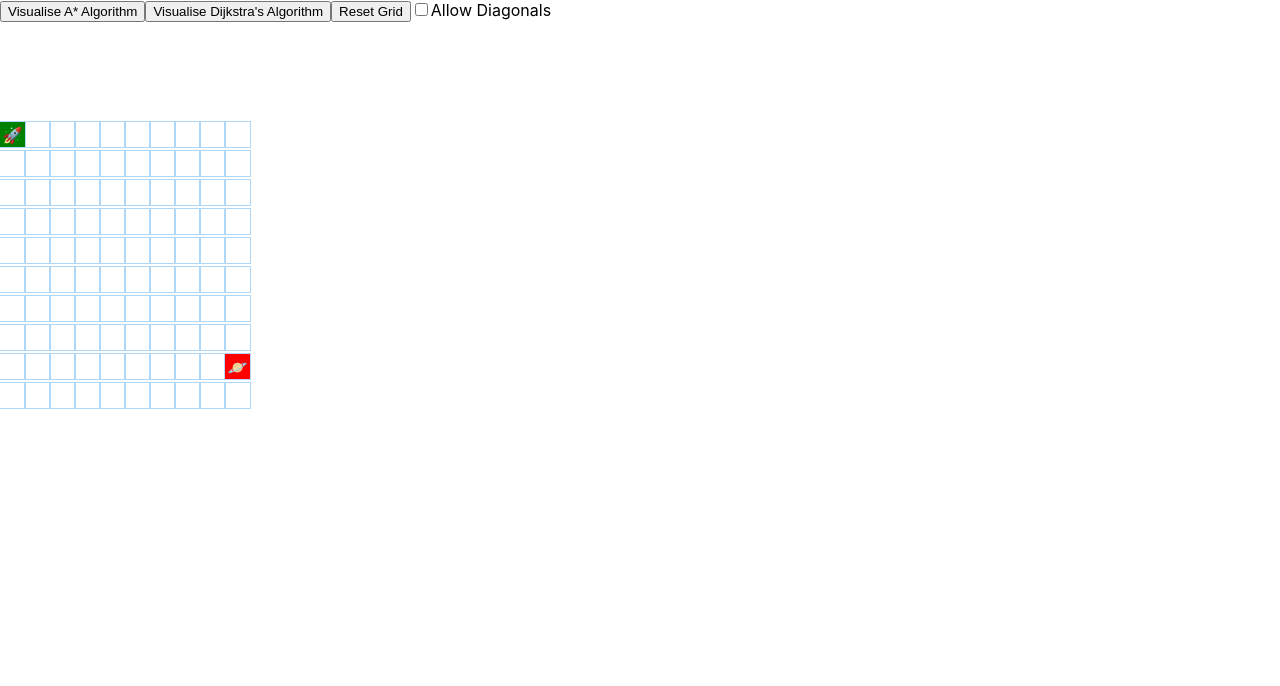
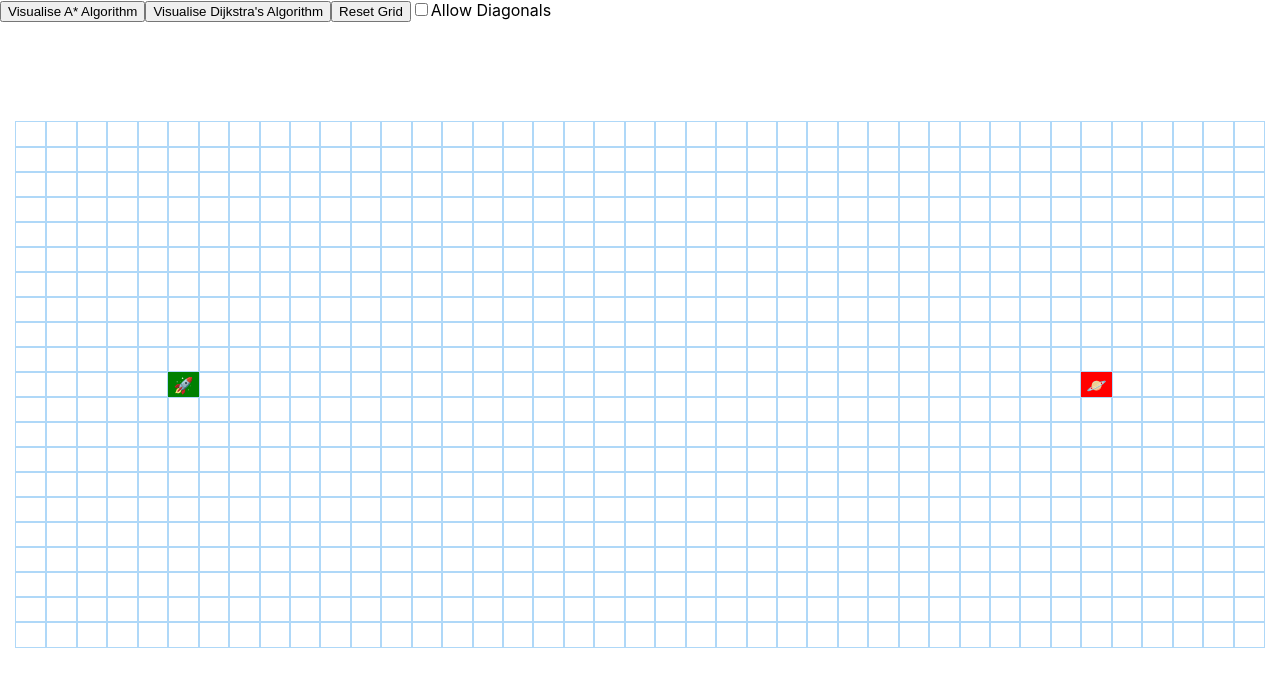
Before and after one commit to jeffreyquan/pathfinding-visualiser, a React (Create React App) app: page / in a window 1280 px wide. Shown: the top 686 px of the page. Built offline with nearby package versions, Linux system fonts and the light colour scheme.

Commit message:
✨ added functionality to move start and finish nodes

```diff
--- a/src/PathfindingVisualiser/Node/Node.module.css
+++ b/src/PathfindingVisualiser/Node/Node.module.css
@@ -1,8 +1,12 @@
 .node {
-  width: 25px;
+  width: 100%;
   height: 25px;
   outline: 1px solid rgb(175, 216, 248);
   display: inline-block;
+}
+
+.node:hover {
+  background: rgba(175, 216, 248, 0.5);
 }
 
 .nodeStart {
--- a/src/PathfindingVisualiser/PathfindingVisualiser.jsx
+++ b/src/PathfindingVisualiser/PathfindingVisualiser.jsx
@@ -12,20 +12,17 @@ import Node from "./Node";
 import styles from "./PathfindingVisualiser.module.css";
 import nodeStyles from "./Node/Node.module.css";
 
+const NO_OF_ROWS = 21;
+const NO_OF_COLS = 41;
+const INITIAL_START_NODE_ROW = 10;
+const INITIAL_START_NODE_COL = 5;
+const INITIAL_FINISH_NODE_ROW = 10;
+const INITIAL_FINISH_NODE_COL = 35;
+
 export default function PathfindingVisualiser() {
-  const [grid, setGrid] = useState(() => createGrid());
-  const [startNode, setStartNode] = useState(null);
-  const [finishNode, setFinishNode] = useState(null);
-
-  useEffect(() => {
-    const startNode = grid[0][0];
-    startNode.isStart = true;
-    setStartNode(startNode);
-
-    const finishNode = grid[8][9];
-    finishNode.isFinish = true;
-    setFinishNode(finishNode);
-  }, [grid]);
+  const [grid, setGrid] = useState(() => setInitialGrid());
+  const [startNode, setStartNode] = useState(() => setInitialStartNode());
+  const [finishNode, setFinishNode] = useState(() => setInitialFinishNode());
 
   const [nodesInShortestPathOrder, setNodesInShortestPathOrder] = useState([]);
   const [visitedNodesInOrder, setVisitedNodesInOrder] = useState([]);
@@ -77,28 +74,78 @@ export default function PathfindingVisualiser() {
 
   function visualiseDijkstra() {
     setDisabledGrid(true);
-    setVisitedNodesInOrder(dijkstra(grid, startNode, finishNode));
-    setNodesInShortestPathOrder(getNodesInShortestPathOrder(finishNode));
-  }
-
-  function visualiseAStar() {
-    setDisabledGrid(true);
-    setVisitedNodesInOrder(astar(grid, startNode, finishNode, allowDiagonals));
+    setVisitedNodesInOrder(
+      dijkstra(
+        grid,
+        grid[startNode.row][startNode.col],
+        grid[finishNode.row][finishNode.col]
+      )
+    );
     setNodesInShortestPathOrder(
       getNodesInShortestPathOrder(grid[finishNode.row][finishNode.col])
     );
   }
 
-  function mouseDisabled(row, col) {
-    return (
-      disabledGrid ||
-      (row === startNode.row && col === startNode.col) ||
-      (row === finishNode.row && col === finishNode.col)
+  function visualiseAStar() {
+    setDisabledGrid(true);
+    console.log({ nodesInShortestPathOrder, visitedNodesInOrder });
+    setVisitedNodesInOrder(
+      astar(
+        grid,
+        grid[startNode.row][startNode.col],
+        grid[finishNode.row][finishNode.col],
+        allowDiagonals
+      )
+    );
+    setNodesInShortestPathOrder(
+      getNodesInShortestPathOrder(grid[finishNode.row][finishNode.col])
     );
   }
 
+  function isStartNode(row, col) {
+    if (!startNode) return false;
+    return row === startNode.row && col === startNode.col;
+  }
+
+  function isFinishNode(row, col) {
+    if (!finishNode) return false;
+    return row === finishNode.row && col === finishNode.col;
+  }
+
   function handleMouseDown(row, col) {
-    if (mouseDisabled(row, col)) return;
+    if (disabledGrid) return;
+
+    if (isStartNode(row, col)) {
+      toggleStartNode(grid, row, col, false);
+      setStartNode(null);
+      return;
+    }
+
+    if (!startNode && !isFinishNode(row, col)) {
+      toggleStartNode(grid, row, col, true);
+      setStartNode(() => ({
+        row,
+        col,
+      }));
+      return;
+    }
+
+    if (isFinishNode(row, col)) {
+      toggleFinishNode(grid, row, col, false);
+      setFinishNode(null);
+      return;
+    }
+
+    if (!finishNode && !isStartNode(row, col)) {
+      toggleFinishNode(grid, row, col, true);
+      console.log("setting finish node");
+      setFinishNode(() => ({
+        row,
+        col,
+      }));
+      return;
+    }
+
     const newGrid = getNewGridWithWallToggled(grid, row, col);
     setGrid(newGrid);
     setMouseIsPressed(true);
@@ -106,7 +153,7 @@ export default function PathfindingVisualiser() {
 
   function handleMouseEnter(row, col) {
     if (!mouseIsPressed) return;
-    if (mouseDisabled(row, col)) return;
+    if (disabledGrid) return;
     const newGrid = getNewGridWithWallToggled(grid, row, col);
     setGrid(newGrid);
   }
@@ -116,19 +163,38 @@ export default function PathfindingVisualiser() {
     setMouseIsPressed(false);
   }
 
-  function resetGrid() {
+  function resetShortestPath() {
     nodesInShortestPathOrder.forEach((node) =>
       nodeRefs.current[node.row][node.col].current.classList.remove(
         nodeStyles.nodeShortestPath
       )
     );
+    setNodesInShortestPathOrder([]);
+  }
 
+  function resetVisitedNodes() {
     visitedNodesInOrder.forEach((node) =>
       nodeRefs.current[node.row][node.col].current.classList.remove(
         nodeStyles.nodeVisited
       )
     );
-    setGrid(createGrid());
+    setVisitedNodesInOrder([]);
+  }
+
+  function resetPath() {
+    resetShortestPath();
+    resetVisitedNodes();
+    setGrid(resetAlgorithm(grid, startNode, finishNode));
+    setDisabledGrid(false);
+  }
+
+  function reset() {
+    resetShortestPath();
+    resetVisitedNodes();
+    setGrid(setInitialGrid());
+    setStartNode(setInitialStartNode());
+    setFinishNode(setInitialFinishNode());
+    setDisabledGrid(false);
   }
 
   return (
@@ -137,7 +203,7 @@ export default function PathfindingVisualiser() {
       <button onClick={() => visualiseDijkstra()}>
         Visualise Dijkstra's Algorithm
       </button>
-      <button onClick={() => resetGrid()}>Reset Grid</button>
+      <button onClick={() => resetPath()}>Reset Grid</button>
       <input
         id="allowDiagonals"
         type="checkbox"
@@ -147,7 +213,7 @@ export default function PathfindingVisualiser() {
       <label htmlFor="allowDiagonals">Allow Diagonals</label>
       <div className={styles.grid}>
         {grid.map((row, rowIndex) => (
-          <div key={rowIndex}>
+          <div key={rowIndex} className={styles.row}>
             {row.map((node, nodeIndex) => {
               const { row, col, isStart, isFinish, isWall } = node;
               return (
@@ -172,12 +238,12 @@ export default function PathfindingVisualiser() {
   );
 }
 
-function createNode(row, col) {
+function createNode(row, col, isStart = false, isFinish = false) {
   return {
     col,
     row,
-    isStart: false,
-    isFinish: false,
+    isStart,
+    isFinish,
     distance: Infinity,
     isVisited: false,
     isWall: false,
@@ -185,6 +251,28 @@ function createNode(row, col) {
     fScore: Infinity,
     gScore: Infinity,
   };
+}
+
+function toggleFinishNode(grid, row, col, isFinish) {
+  const newGrid = grid.slice();
+  const node = newGrid[row][col];
+  const newNode = {
+    ...node,
+    isFinish,
+  };
+  newGrid[row][col] = newNode;
+  return newGrid;
+}
+
+function toggleStartNode(grid, row, col, isStart) {
+  const newGrid = grid.slice();
+  const node = newGrid[row][col];
+  const newNode = {
+    ...node,
+    isStart,
+  };
+  newGrid[row][col] = newNode;
+  return newGrid;
 }
 
 function getNewGridWithWallToggled(grid, row, col) {
@@ -198,12 +286,22 @@ function getNewGridWithWallToggled(grid, row, col) {
   return newGrid;
 }
 
-function createGrid() {
+function createGrid(startNodeRow, startNodeCol, finishNodeRow, finishNodeCol) {
   const grid = [];
 
-  for (let row = 0; row < 10; row++) {
+  for (let row = 0; row < NO_OF_ROWS; row++) {
     const currentRow = [];
-    for (let col = 0; col < 10; col++) {
+    for (let col = 0; col < NO_OF_COLS; col++) {
+      if (row === startNodeRow && col === startNodeCol) {
+        currentRow.push(createNode(row, col, true, false));
+        continue;
+      }
+
+      if (row === finishNodeRow && col === finishNodeCol) {
+        currentRow.push(createNode(row, col, false, true));
+        continue;
+      }
+
       currentRow.push(createNode(row, col));
     }
     grid.push(currentRow);
@@ -211,3 +309,42 @@ function createGrid() {
 
   return grid;
 }
+
+function setInitialGrid() {
+  return createGrid(
+    INITIAL_START_NODE_ROW,
+    INITIAL_START_NODE_COL,
+    INITIAL_FINISH_NODE_ROW,
+    INITIAL_FINISH_NODE_COL
+  );
+}
+
+function setInitialStartNode() {
+  return {
+    row: INITIAL_START_NODE_ROW,
+    col: INITIAL_START_NODE_COL,
+  };
+}
+
+function setInitialFinishNode() {
+  return {
+    row: INITIAL_FINISH_NODE_ROW,
+    col: INITIAL_FINISH_NODE_COL,
+  };
+}
+
+function resetAlgorithm(grid, startNode, finishNode) {
+  return grid.map((row, rowIndex) =>
+    row.map((node, colIndex) => {
+      if (node.isWall) {
+        const newNode = createNode(rowIndex, colIndex);
+        newNode.isWall = true;
+        return newNode;
+      }
+      const isStart = rowIndex === startNode.row && colIndex === startNode.col;
+      const isFinish =
+        rowIndex === finishNode.row && colIndex === finishNode.col;
+      return createNode(rowIndex, colIndex, isStart, isFinish);
+    })
+  );
+}
--- a/src/PathfindingVisualiser/PathfindingVisualiser.module.css
+++ b/src/PathfindingVisualiser/PathfindingVisualiser.module.css
@@ -1,3 +1,9 @@
 .grid {
-  margin: 100px 0 0;
+  margin: 100px 16px;
 }
+
+.row {
+  width: 100%;
+  display: grid;
+  grid-auto-flow: column;
+}
--- a/src/algorithms/astar.js
+++ b/src/algorithms/astar.js
@@ -4,9 +4,9 @@ const SQUARE_ROOT_OF_TWO = Math.sqrt(2);
 
 export function astar(grid, startNode, finishNode, allowDiagonals = false) {
   const visitedNodesInOrder = [];
+  const openSet = [];
   startNode.gScore = 0;
   startNode.fScore = heuristic(startNode, finishNode);
-  let openSet = [];
   openSet.push(startNode);
   while (!!openSet.length) {
     const currentNode = getNodeWithLowestScore(openSet);
@@ -38,6 +38,7 @@ export function astar(grid, startNode, finishNode, allowDiagonals = false) {
       }
     }
   }
+
   return visitedNodesInOrder;
 }
 
```
